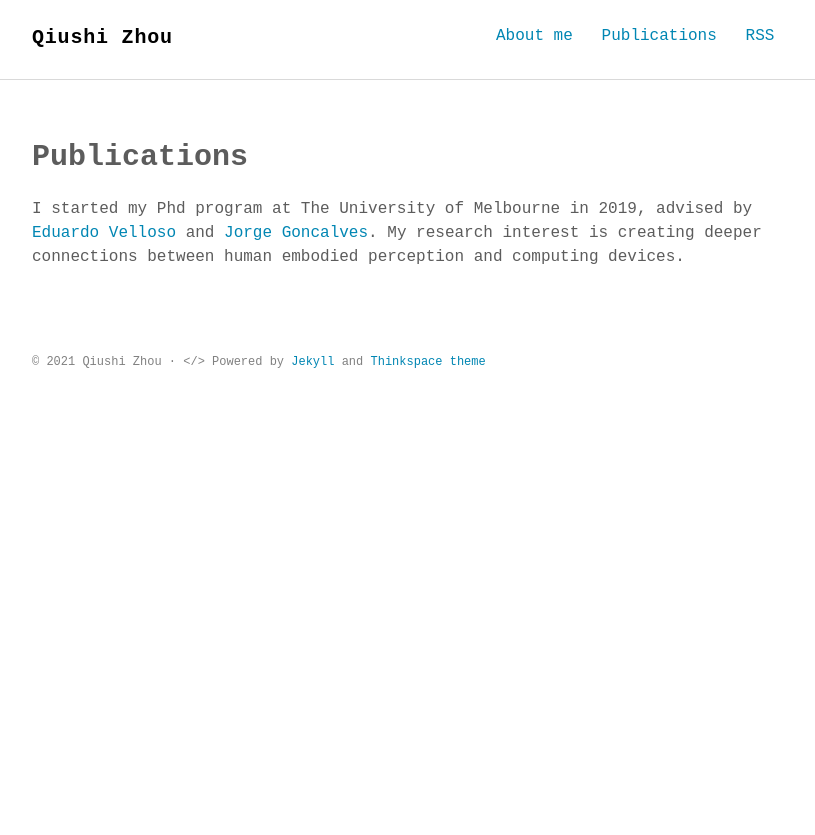
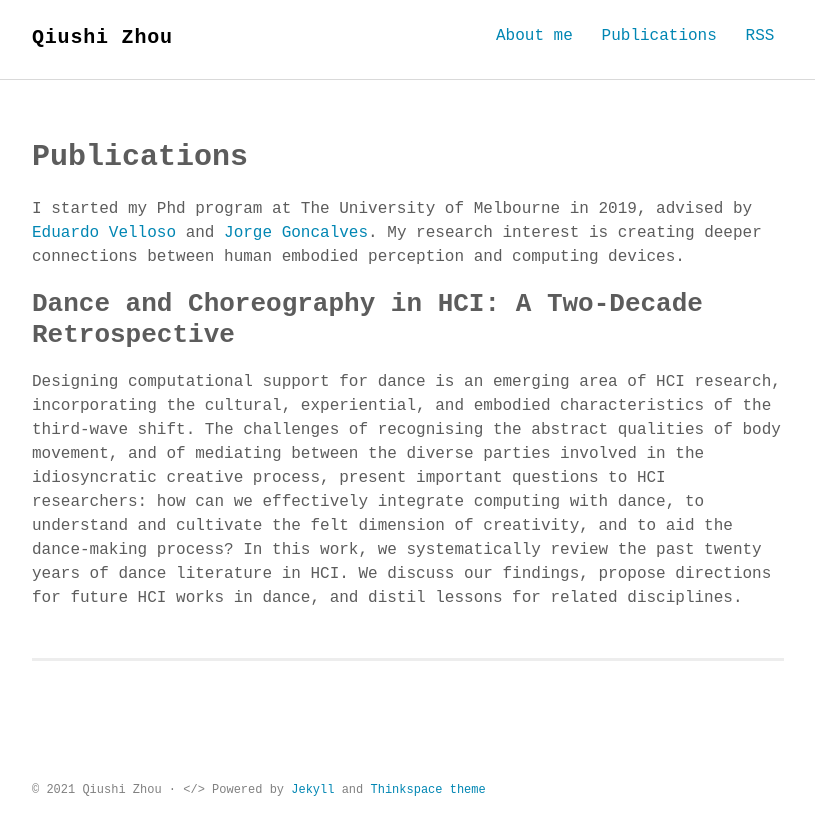
Before and after one commit to qiushi-zhou/qiushi-zhou.github.io, a Jekyll site: the page built from publications.md, in a window 1280 px wide. Shown: the top 835 px of the page, without its empty margins (232-1047 px from the left). Built offline with Jekyll 4.4.1, drawn with Linux system fonts in a browser that asks for light colours; some web fonts are replaced.

Commit message:
Update publications.md

```diff
--- a/publications.md
+++ b/publications.md
@@ -5,3 +5,9 @@ permalink: /publications/
 ---
 
 I started my Phd program at The University of Melbourne in 2019, advised by <a href="https://www.eduardovelloso.com/">Eduardo Velloso</a> and <a href="https://www.jorgegoncalves.com/">Jorge Goncalves</a>. My research interest is creating deeper connections between human embodied perception and computing devices.
+
+## Dance and Choreography in HCI: A Two-Decade Retrospective
+
+Designing computational support for dance is an emerging area of HCI research, incorporating the cultural, experiential, and embodied characteristics of the third-wave shift. The challenges of recognising the abstract qualities of body movement, and of mediating between the diverse parties involved in the idiosyncratic creative process, present important questions to HCI researchers: how can we effectively integrate computing with dance, to understand and cultivate the felt dimension of creativity, and to aid the dance-making process? In this work, we systematically review the past twenty years of dance literature in HCI. We discuss our findings, propose directions for future HCI works in dance, and distil lessons for related disciplines.
+
+<div class="divider"></div>
```
